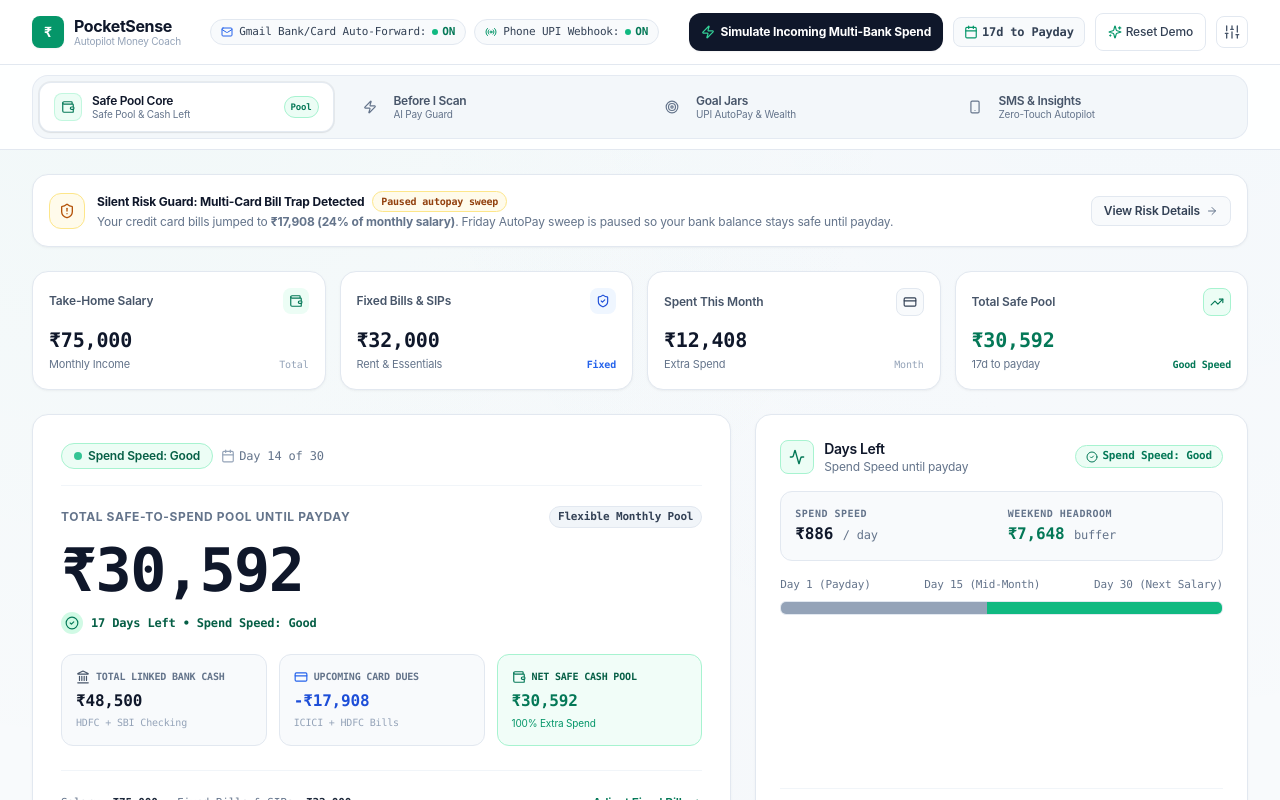
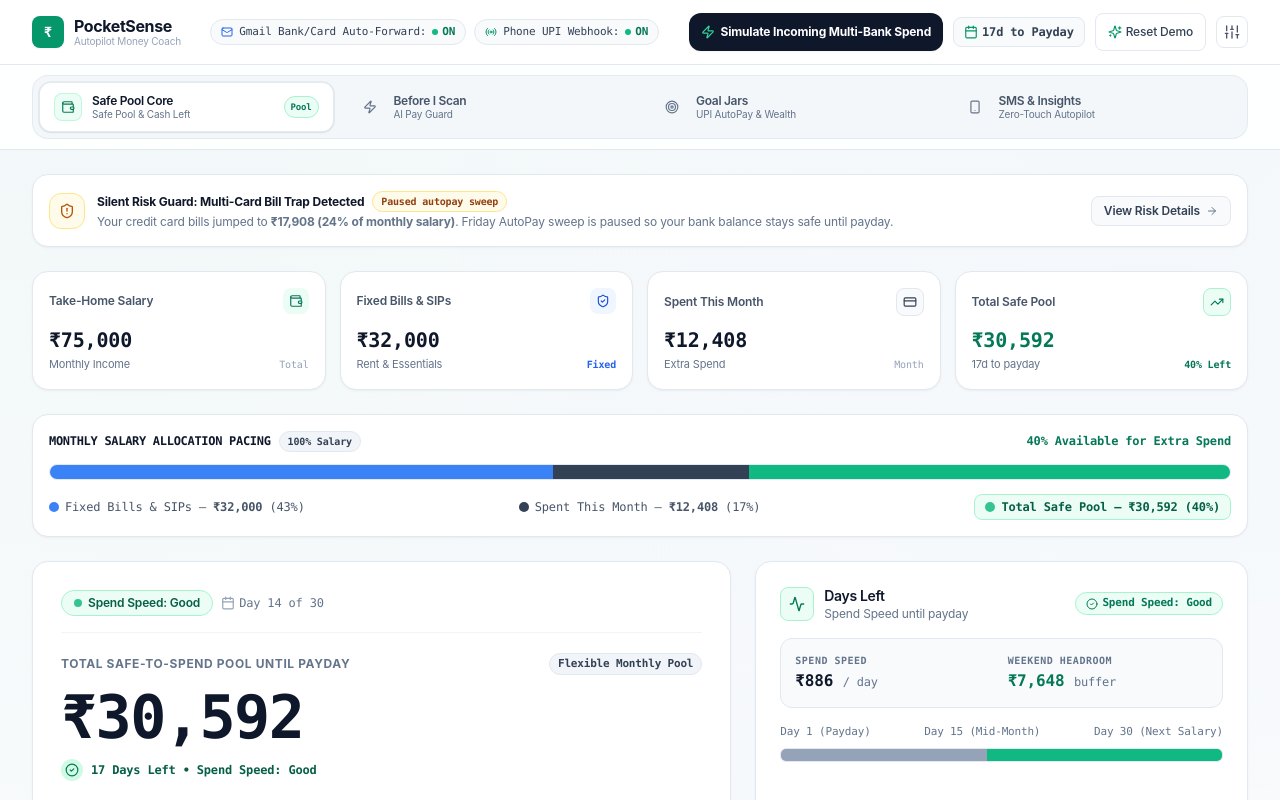
Before and after one commit to GowthamB-09/PocketSense-AI-Arthaton, a Next.js app: page / in a window 1280 px wide. Shown: the top 800 px of the page. Built offline with nearby package versions, Linux system fonts and the light colour scheme.

Commit message:
feat(balance-sheet): live reactive salary allocation bar with overspend clamping

```diff
--- a/src/app/page.tsx
+++ b/src/app/page.tsx
@@ -39,6 +39,34 @@ function DashboardContent() {
   const cardDues = profile.creditCardDues ?? 17908;
   const salary = profile.monthlySalary || 75000;
   const pctOfSalary = Math.round((cardDues / salary) * 100);
+
+  // Dynamic Monthly Salary Allocation Metrics
+  const takeHomeSalary = profile.monthlySalary || 75000;
+  const fixedBills = profile.fixedEssentials || 32000;
+  const spentThisMonth = analysis.discretionarySpentSoFar || 0;
+  const rawSafePool = typeof analysis.remainingMonthlyPool === "number"
+    ? analysis.remainingMonthlyPool
+    : Math.max(0, takeHomeSalary - fixedBills - spentThisMonth);
+  const totalSafePool = Math.max(0, rawSafePool);
+
+  const isOverspent = rawSafePool <= 0 && spentThisMonth > 0;
+  const overspentAmount = Math.max(0, (fixedBills + spentThisMonth) - takeHomeSalary);
+
+  const fixedPercent = Math.round((fixedBills / takeHomeSalary) * 100);
+  const spentPercent = Math.round((spentThisMonth / takeHomeSalary) * 100);
+  const safePercent = isOverspent ? 0 : Math.max(0, 100 - fixedPercent - spentPercent);
+
+  // Segment widths clamped so total width always fits 100% and totalSafePool clamps at 0%
+  let clampedFixedPercent = (fixedBills / takeHomeSalary) * 100;
+  let clampedSpentPercent = (spentThisMonth / takeHomeSalary) * 100;
+  let clampedSafePercent = Math.max(0, 100 - clampedFixedPercent - clampedSpentPercent);
+
+  if (clampedFixedPercent + clampedSpentPercent > 100) {
+    const scale = 100 / (clampedFixedPercent + clampedSpentPercent);
+    clampedFixedPercent = clampedFixedPercent * scale;
+    clampedSpentPercent = clampedSpentPercent * scale;
+    clampedSafePercent = 0; // Clamped at 0% if overspent
+  }
 
   return (
     <div className="min-h-screen fintech-mesh-bg text-slate-900 flex flex-col selection:bg-emerald-100 selection:text-emerald-900">
@@ -194,12 +222,97 @@ function DashboardContent() {
                 </div>
                 <div className="mt-0.5">
                   <div className="text-lg sm:text-xl font-bold font-mono text-emerald-700 truncate">
-                    {formatINR(analysis.remainingMonthlyPool || 30592)}
+                    {formatINR(totalSafePool)}
                   </div>
                   <div className="text-[11px] text-slate-500 mt-0.5 flex items-center justify-between">
                     <span>{analysis.daysRemaining || 17}d to payday</span>
-                    <span className="text-[10px] font-mono text-emerald-700 font-semibold">Good Speed</span>
+                    <span className="text-[10px] font-mono text-emerald-700 font-semibold">
+                      {safePercent}% Left
+                    </span>
                   </div>
+                </div>
+              </div>
+            </div>
+
+            {/* Live Reactive Salary Allocation Progress Bar */}
+            <div className="fintech-card rounded-2xl p-4 sm:p-4.5 bg-white border border-slate-200 shadow-sm space-y-3">
+              <div className="flex flex-col sm:flex-row sm:items-center justify-between gap-1.5">
+                <div className="flex items-center gap-2">
+                  <span className="text-xs font-bold text-slate-900 tracking-tight font-mono uppercase">
+                    Monthly Salary Allocation Pacing
+                  </span>
+                  <span className="text-[10px] font-mono px-2 py-0.5 rounded-full bg-slate-100 text-slate-700 border border-slate-200 font-semibold">
+                    100% Salary
+                  </span>
+                </div>
+                <div className="text-xs font-mono">
+                  {isOverspent ? (
+                    <span className="text-rose-700 font-bold flex items-center gap-1">
+                      <AlertTriangle className="w-3.5 h-3.5 text-rose-600" />
+                      Overspent by {formatINR(overspentAmount)}
+                    </span>
+                  ) : (
+                    <span className="text-emerald-700 font-bold">
+                      {safePercent}% Available for Extra Spend
+                    </span>
+                  )}
+                </div>
+              </div>
+
+              {/* Segmented Bar with smooth transitions */}
+              <div className="relative h-4 w-full bg-slate-100 rounded-full overflow-hidden flex border border-slate-200 shadow-inner">
+                {/* Fixed Bills Segment */}
+                <div
+                  className="h-full bg-blue-500 transition-all duration-500 ease-out"
+                  style={{ width: `${clampedFixedPercent}%` }}
+                  title={`Fixed Bills & SIPs: ₹${fixedBills.toLocaleString("en-IN")} (${fixedPercent}%)`}
+                />
+
+                {/* Spent This Month Segment */}
+                <div
+                  className={`h-full ${
+                    isOverspent ? "bg-rose-500" : "bg-slate-700"
+                  } transition-all duration-500 ease-out`}
+                  style={{ width: `${clampedSpentPercent}%` }}
+                  title={`Spent This Month: ₹${spentThisMonth.toLocaleString("en-IN")} (${spentPercent}%)`}
+                />
+
+                {/* Total Safe Pool Segment (Highlighted in emerald green as remaining spendable balance) */}
+                <div
+                  className="h-full bg-emerald-500 transition-all duration-500 ease-out"
+                  style={{ width: `${clampedSafePercent}%` }}
+                  title={`Total Safe Pool: ₹${totalSafePool.toLocaleString("en-IN")} (${safePercent}%)`}
+                />
+              </div>
+
+              {/* Legend with exact wording from prompt */}
+              <div className="flex flex-wrap items-center justify-between gap-y-2 gap-x-3 text-xs font-mono pt-0.5">
+                {/* Fixed Bills Legend */}
+                <div className="flex items-center gap-1.5 text-slate-600">
+                  <span className="w-2.5 h-2.5 rounded-full bg-blue-500 shrink-0" />
+                  <span>
+                    Fixed Bills &amp; SIPs — <strong>₹{fixedBills.toLocaleString("en-IN")}</strong> ({fixedPercent}%)
+                  </span>
+                </div>
+
+                {/* Spent This Month Legend */}
+                <div className="flex items-center gap-1.5 text-slate-600">
+                  <span
+                    className={`w-2.5 h-2.5 rounded-full ${
+                      isOverspent ? "bg-rose-500" : "bg-slate-700"
+                    } shrink-0`}
+                  />
+                  <span>
+                    Spent This Month — <strong>₹{spentThisMonth.toLocaleString("en-IN")}</strong> ({spentPercent}%)
+                  </span>
+                </div>
+
+                {/* Total Safe Pool Legend (Highlighted in emerald green as remaining spendable balance) */}
+                <div className="flex items-center gap-1.5 text-emerald-800 bg-emerald-50 px-2.5 py-1 rounded-lg border border-emerald-200 font-semibold">
+                  <span className="w-2.5 h-2.5 rounded-full bg-emerald-500 animate-pulse shrink-0" />
+                  <span>
+                    Total Safe Pool — <strong>₹{totalSafePool.toLocaleString("en-IN")}</strong> ({safePercent}%)
+                  </span>
                 </div>
               </div>
             </div>
```
